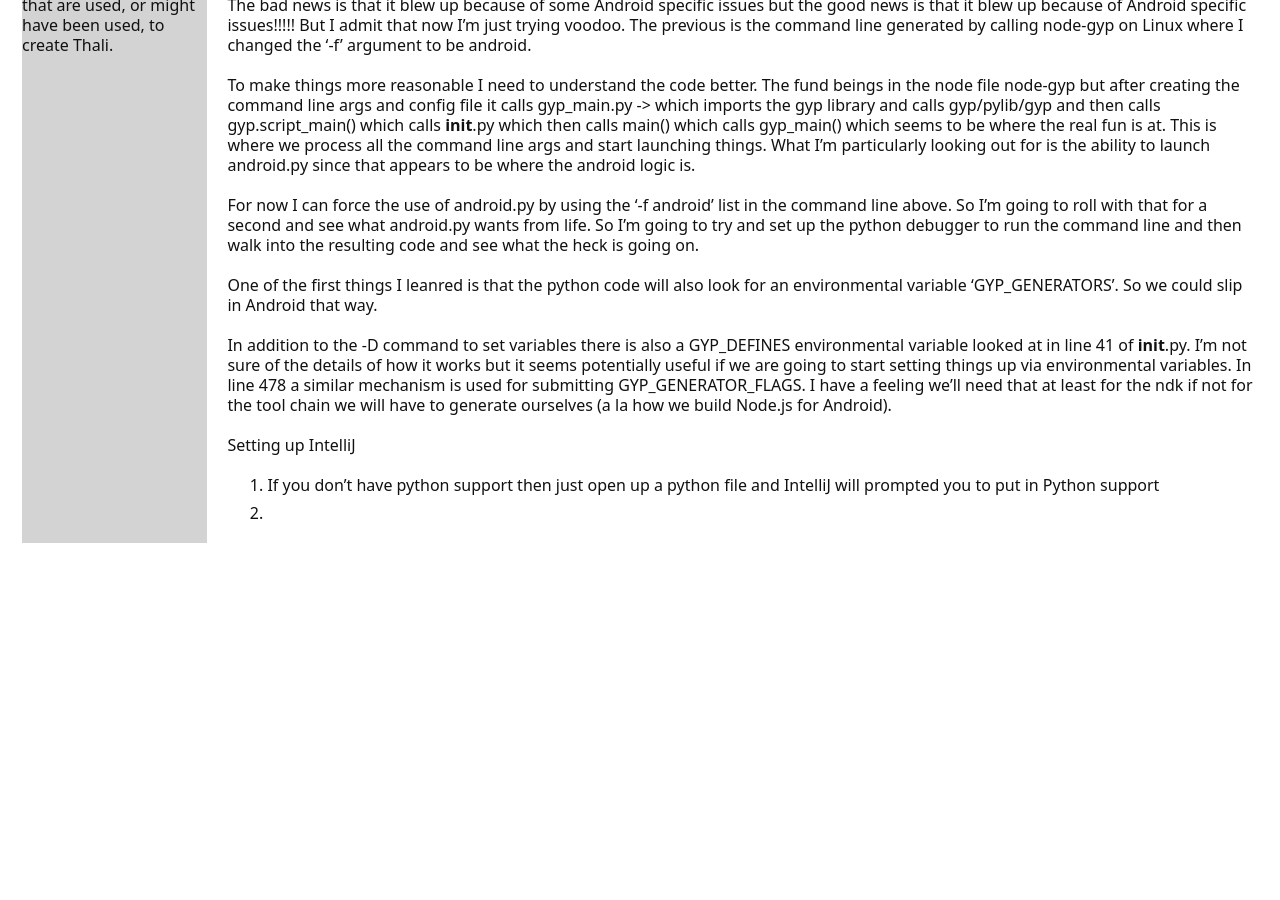
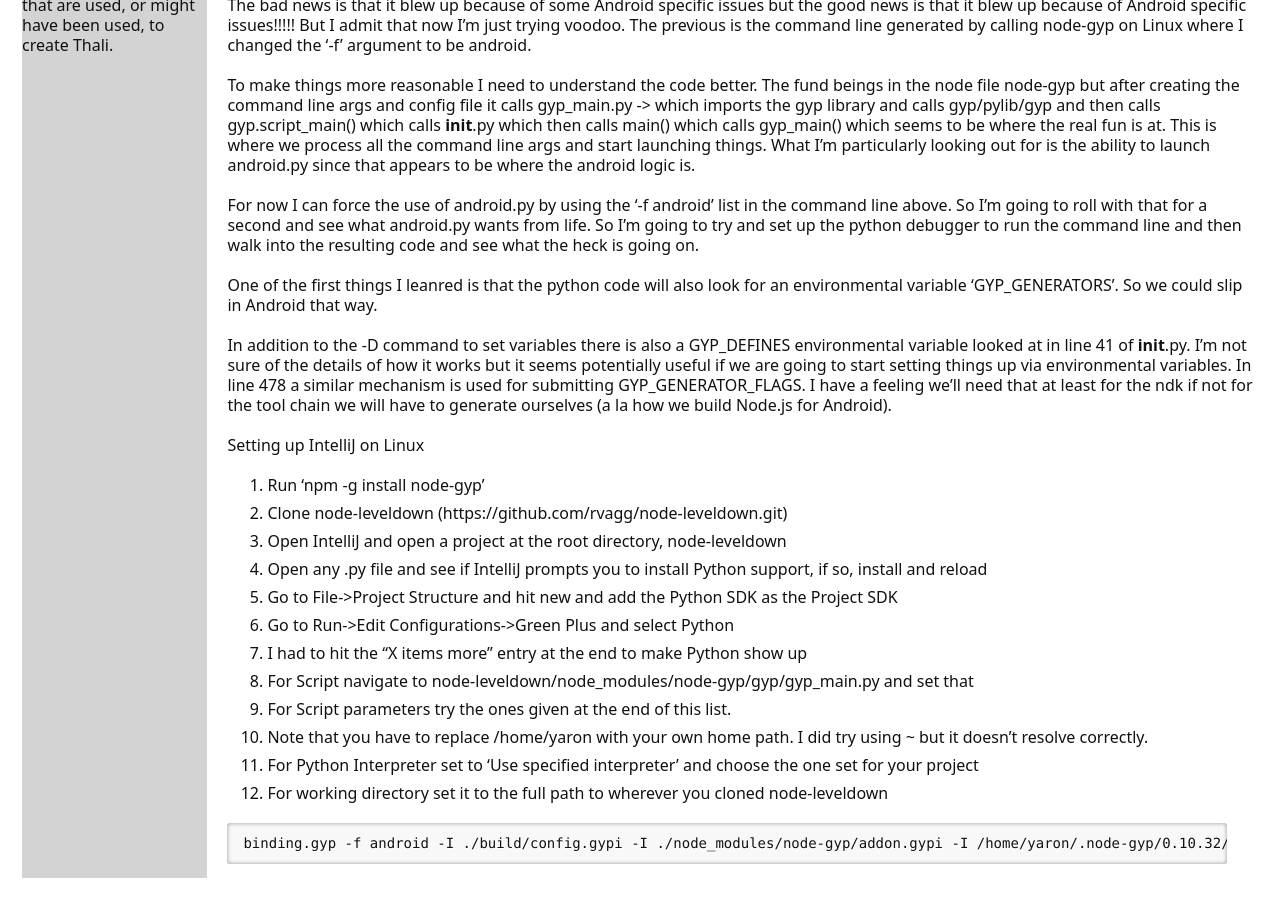
Before and after one commit to thaliproject/thali, a Jekyll site: the page built from NotesOnNodeGypForAndroid.md, in a window 1280 px wide and 900 px high, scrolled down 903 px. Built offline with Jekyll 4.4.1, drawn with Linux system fonts in a browser that asks for light colours; before the commit the page ends 1468 px from its top, so only the background shows below that.

Commit message:
Update NotesOnNodeGypForAndroid.md
Since I've lost data before (if you accidentally navigate away from the page your state doesn't seem maintained, or at least it wasn't in my case) I'm not compulsively saving.

````diff
--- a/NotesOnNodeGypForAndroid.md
+++ b/NotesOnNodeGypForAndroid.md
@@ -36,6 +36,20 @@ One of the first things I leanred is that the python code will also look for an
 
 In addition to the -D command to set variables there is also a GYP_DEFINES environmental variable looked at in line 41 of __init__.py. I'm not sure of the details of how it works but it seems potentially useful if we are going to start setting things up via environmental variables. In line 478 a similar mechanism is used for submitting GYP_GENERATOR_FLAGS. I have a feeling we'll need that at least for the ndk if not for the tool chain we will have to generate ourselves (a la how we build Node.js for Android).
 
-Setting up IntelliJ
-1. If you don't have python support then just open up a python file and IntelliJ will prompted you to put in Python support
-1.
+Setting up IntelliJ on Linux
+ 1. Run 'npm -g install node-gyp'
+ 2. Clone node-leveldown (https://github.com/rvagg/node-leveldown.git)
+ 3. Open IntelliJ and open a project at the root directory, node-leveldown
+ 4. Open any .py file and see if IntelliJ prompts you to install Python support, if so, install and reload
+ 5. Go to File->Project Structure and hit new and add the Python SDK as the Project SDK
+ 6. Go to Run->Edit Configurations->Green Plus and select Python
+  1. I had to hit the "X items more" entry at the end to make Python show up
+ 7. For Script navigate to node-leveldown/node_modules/node-gyp/gyp/gyp_main.py and set that
+ 8. For Script parameters try the ones given at the end of this list.
+  1. Note that you have to replace /home/yaron with your own home path. I did try using ~ but it doesn't resolve correctly.
+ 9. For Python Interpreter set to 'Use specified interpreter' and choose the one set for your project
+ 10. For working directory set it to the full path to wherever you cloned node-leveldown
+
+```
+binding.gyp -f android -I ./build/config.gypi -I ./node_modules/node-gyp/addon.gypi -I /home/yaron/.node-gyp/0.10.32/common.gypi -Dlibrary=shared_library -Dvisibility=default -Dnode_root_dir=/home/yaron/.node-gyp/0.10.32 -Dmodule_root_dir=. --depth=. --no-parallel --generator-output build -Goutput_dir=.
+```
````
